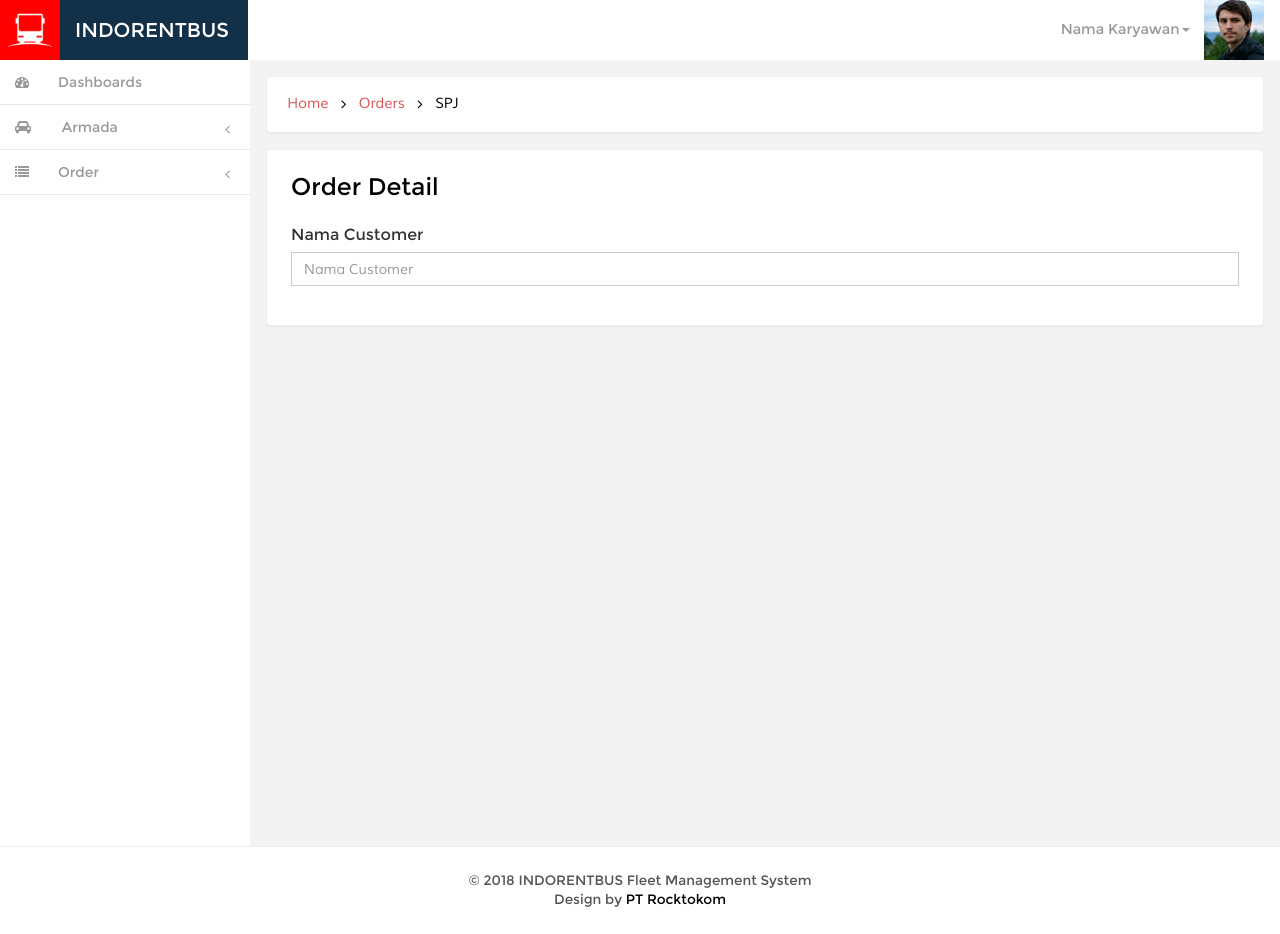
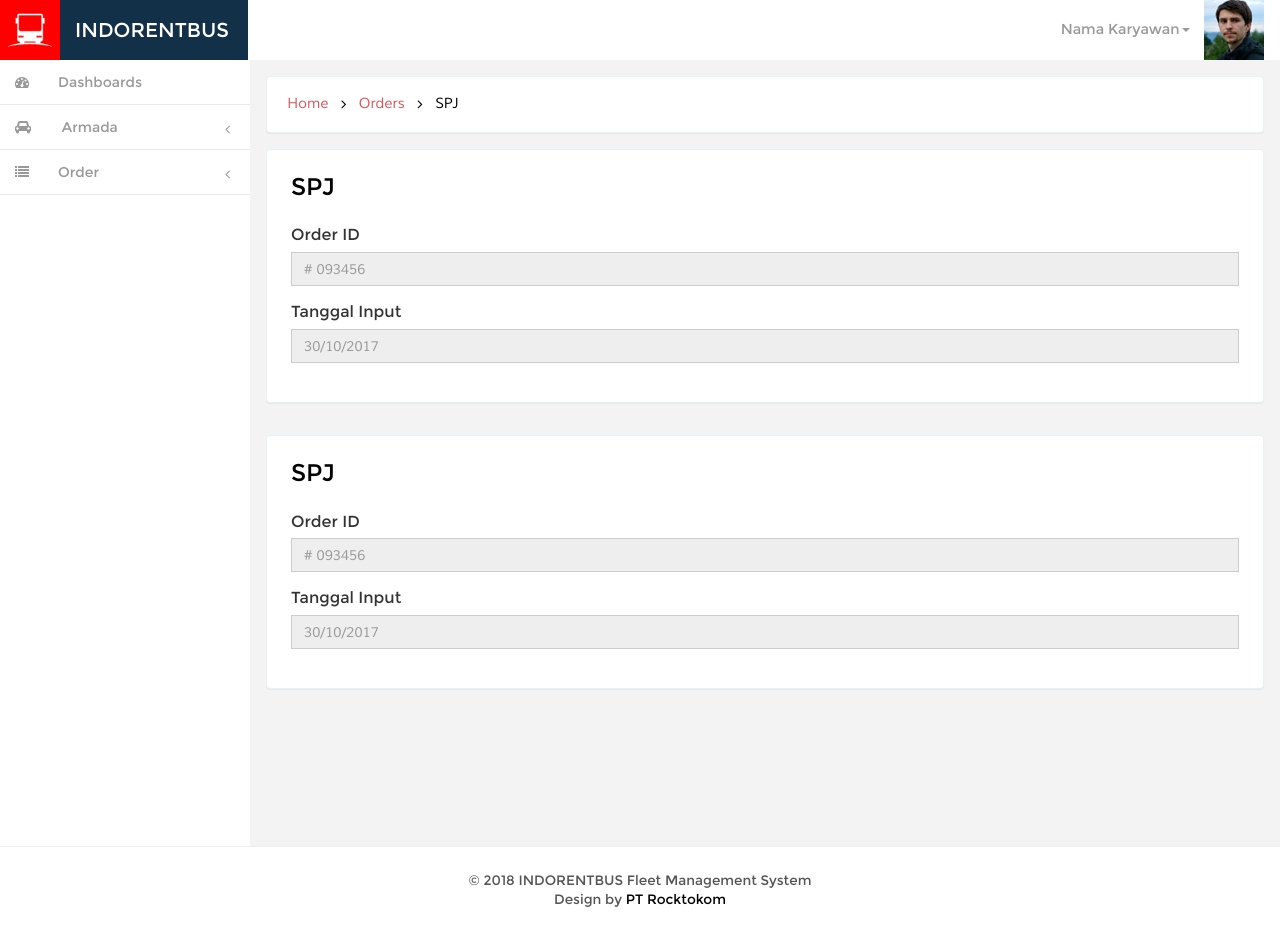
Before and after one commit to kemtol/indorentbus, a Jekyll site: the page built from laman/spj.html, in a window 1280 px wide. Built offline with Jekyll 4.4.1, drawn with Linux system fonts in a browser that asks for light colours; nearby versions of some CDN libraries; Markdown is read by kramdown in place of the engine named in the settings; comment, search, counter and statistics services are not loaded.

Commit message:
Update spj.html

```diff
--- a/laman/spj.html
+++ b/laman/spj.html
@@ -15,13 +15,31 @@ permalink: /spj/
 </div>
 <!--//banner-->
 
-<form action="" id="newOrder" method="post">
+<form action="" id="newSPJ" method="post">
 	<div class="col-xs-12 col-lg-12 grid-form">
 		<div class="grid-form1">
-			<h3 id="forms-example" class="">Order Detail</h3>
+			<h3 id="forms-example" class="">SPJ</h3>
 			<div class="form-group">
-				<label for="nama_customer">Nama Customer</label>
-				<input type="text" class="form-control required" id="nama_customer" placeholder="Nama Customer" name="nama_customer">
+				<label for="id_no">Order ID</label>
+				<input type="text" class="form-control required" id="id_no" placeholder="# 093456" name="id_no" disabled="">
+			</div>
+			<div class="form-group">
+				<label for="input_tgl">Tanggal Input</label>
+				<input type="text" class="form-control required" id="input_tgl" placeholder="30/10/2017" name="input_tgl" disabled="">
+			</div>
+			<div class="clearfix"></div>
+		</div>
+	</div>
+	<div class="col-xs-12 col-lg-12 grid-form">
+		<div class="grid-form1">
+			<h3 id="forms-example" class="">SPJ</h3>
+			<div class="form-group">
+				<label for="id_no">Order ID</label>
+				<input type="text" class="form-control required" id="id_no" placeholder="# 093456" name="id_no" disabled="">
+			</div>
+			<div class="form-group">
+				<label for="input_tgl">Tanggal Input</label>
+				<input type="text" class="form-control required" id="input_tgl" placeholder="30/10/2017" name="input_tgl" disabled="">
 			</div>
 			<div class="clearfix"></div>
 		</div>
```
